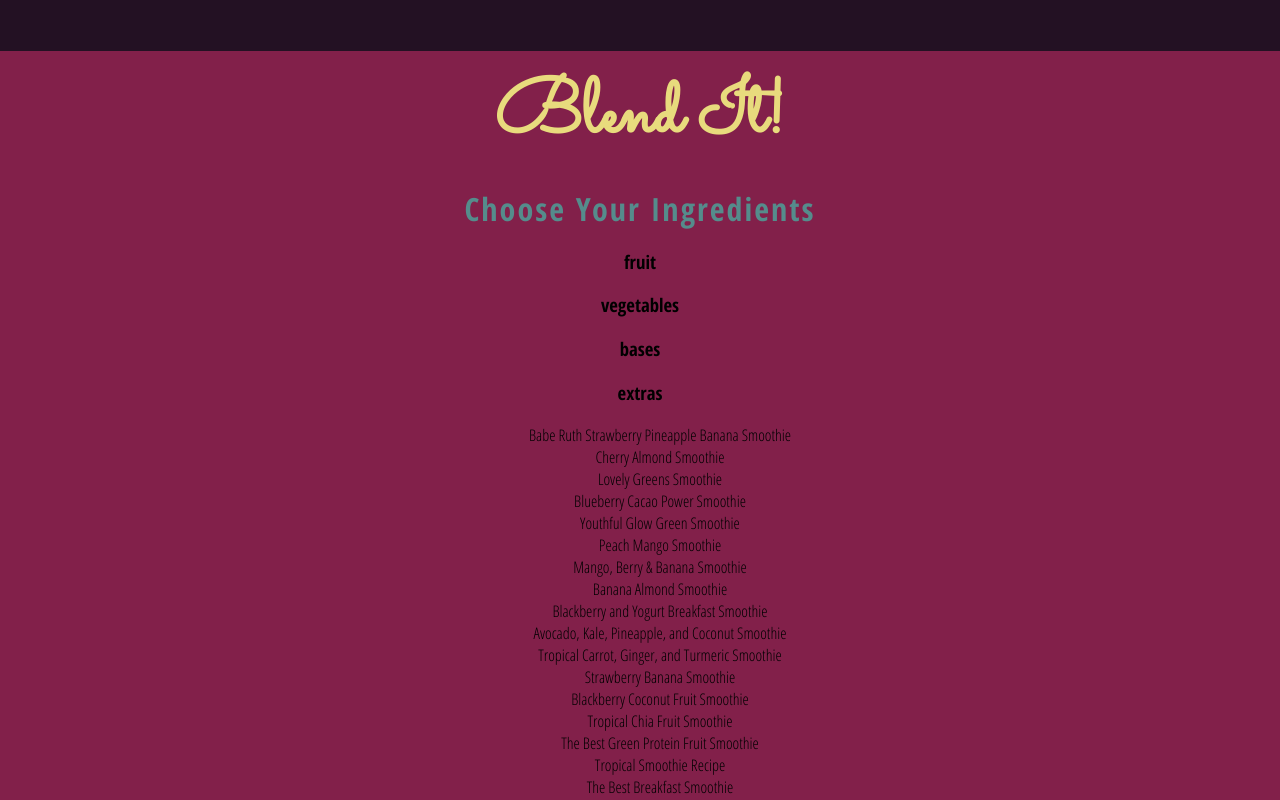
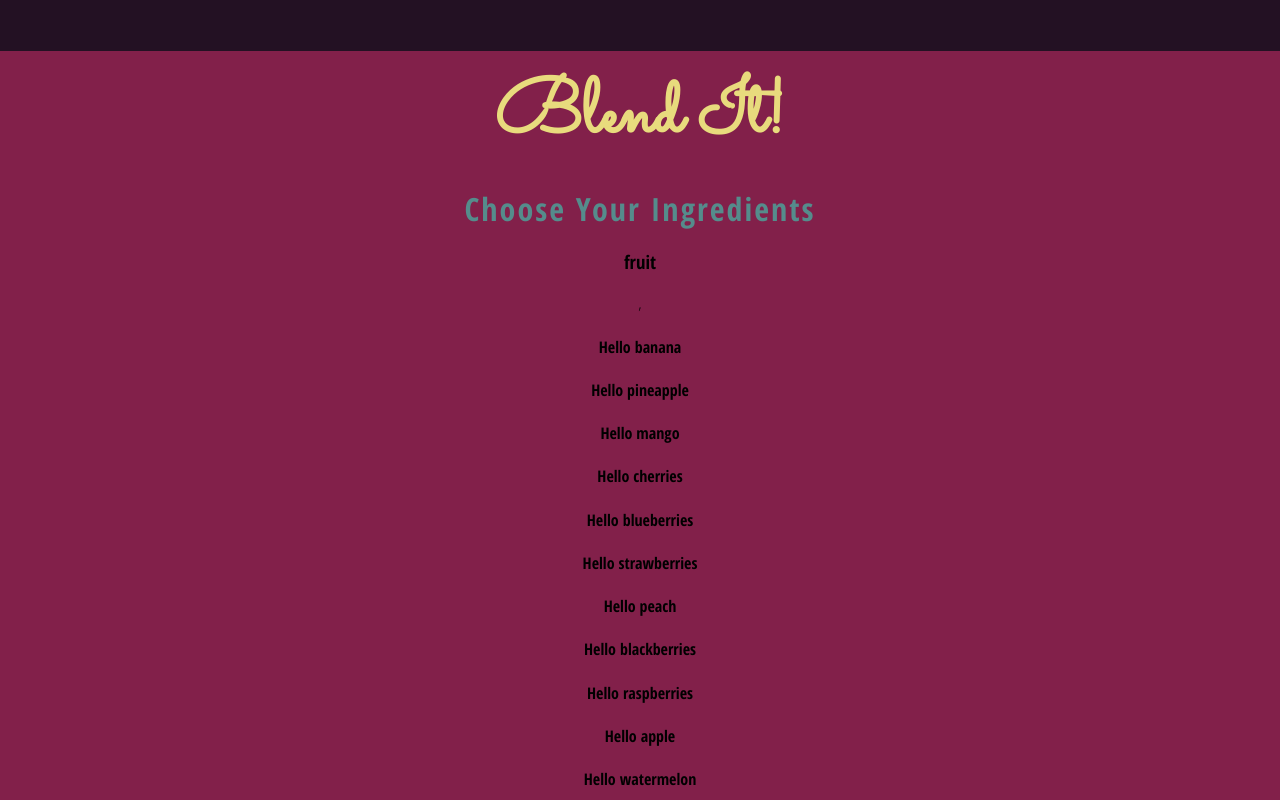
Before and after one commit to easbell/Blend-It, a React (Create React App) app: page / in a window 1280 px wide. Shown: the top 800 px of the page. Built offline with nearby package versions, Linux system fonts and the light colour scheme.

Commit message:
Grab ingredient names within ingredient category names

```diff
--- a/src/Ingredient.js
+++ b/src/Ingredient.js
@@ -1,7 +1,8 @@
 import React from 'react';
+import IngredientContainer from './IngredientContainer.js'
 
-export default function Ingredient() {
+export default function Ingredient(props) {
   return (
-    // Individual ingredients to select on start up
+    <h4>Hello {props.ingredient}</h4>
   )
 }
--- a/src/IngredientContainer.js
+++ b/src/IngredientContainer.js
@@ -1,4 +1,5 @@
 import React, { Component } from 'react'
+import Ingredient from './Ingredient.js'
 
 // Ingredient selection at start
 export default class Ingredients extends Component {
@@ -10,11 +11,21 @@ export default class Ingredients extends Component {
     console.log("ingContainer props", this.state.categories)
   }
   render() {
+
+
     return (
       <div>
         {
           this.state.categories.map(category => {
-            return <h3>{category}</h3>
+            return (
+                <div>
+                  <h3>{category}</h3>,
+                  { this.props.ingredients[category].map(ingredient => {
+                    return <Ingredient ingredient={ingredient}/>
+                  }) }
+                </div>
+                )
+
           })
         }
       </div>
--- a/src/Smoothie.js
+++ b/src/Smoothie.js
@@ -1,6 +1,6 @@
 import React, { Component } from 'react'
 
-export class Smoothie extends Component {
+export default class Smoothie extends Component {
   constructor(props) {
     super(props)
   }
@@ -13,5 +13,3 @@ export class Smoothie extends Component {
     )
   }
 }
-
-export default Smoothie
```
